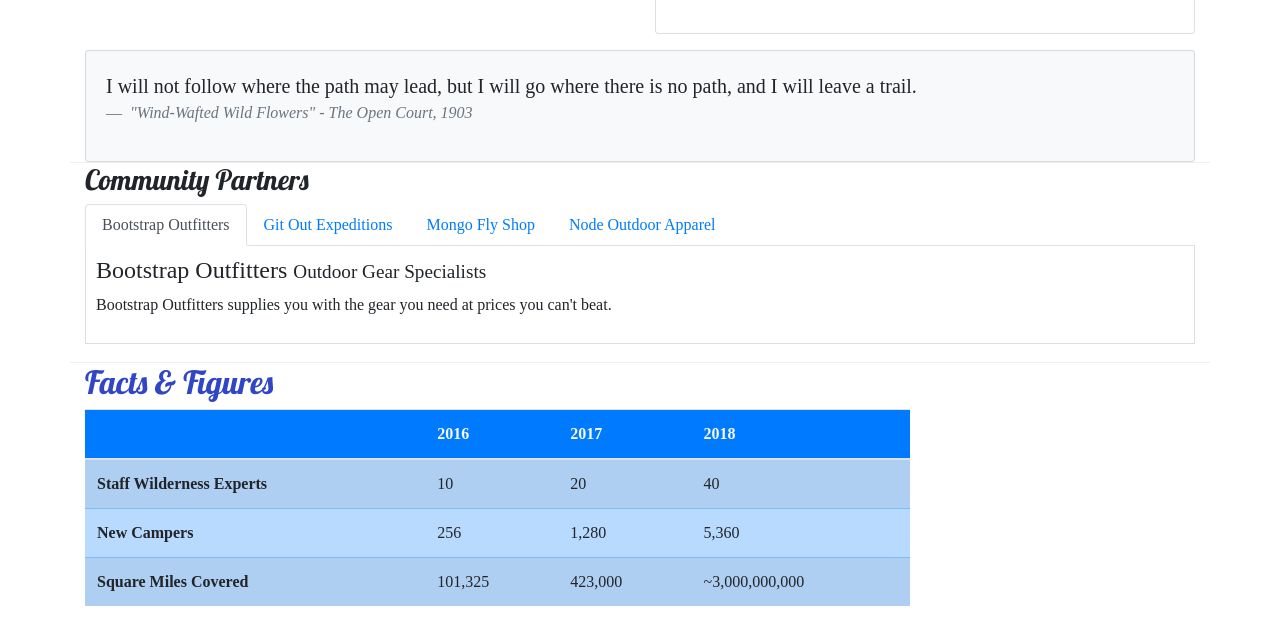
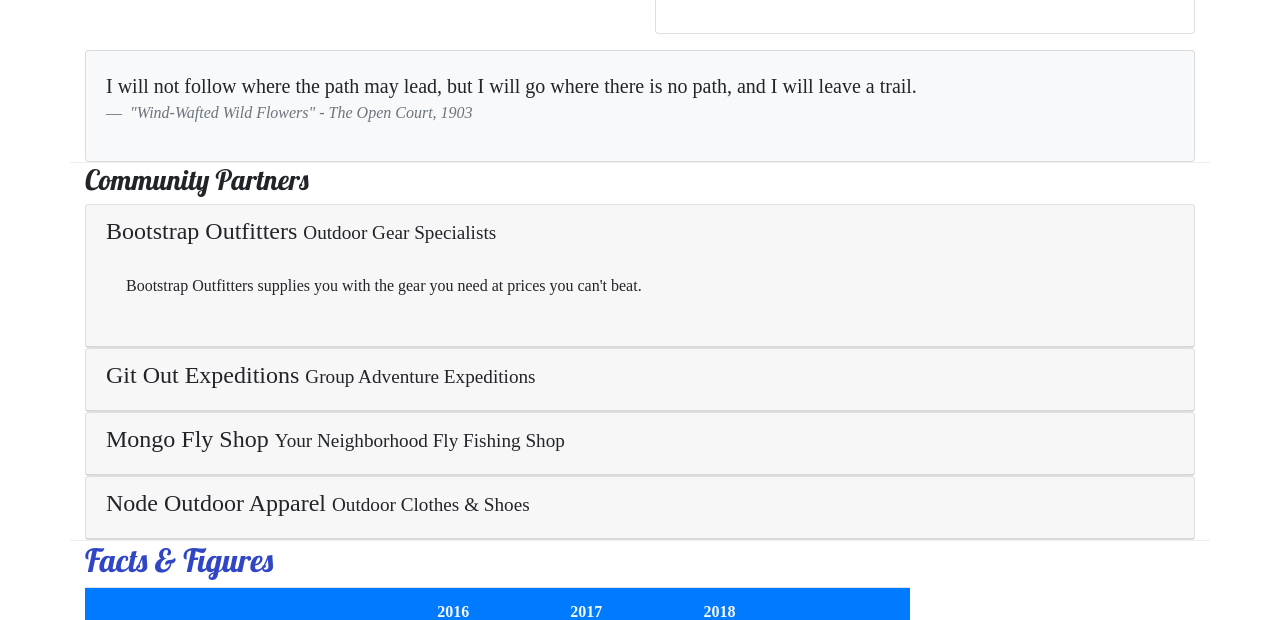
Before and after one commit to dah06a/bootstrap-testing, a website: page aboutus.html in a window 1280 px wide. Shown: the part 567-1187 px from the top of the page. Drawn offline with nearby package versions, Linux system fonts and the light colour scheme.

Commit message:
Changed community tabs section from tabs to accordion.

```diff
--- a/aboutus.html
+++ b/aboutus.html
@@ -100,28 +100,62 @@
         <div class="row row-content">
             <div class="col">
                 <h3>Community Partners</h3>
-                <ul class="nav nav-tabs">
-                    <li class="nav-item"><a class="nav-link active" href="#bootstrap" role="tab" data-toggle="tab">Bootstrap Outfitters</a></li>
-                    <li class="nav-item"><a class="nav-link" href="#git" role="tab" data-toggle="tab">Git Out Expeditions</a></li>
-                    <li class="nav-item"><a class="nav-link" href="#mongo" role="tab" data-toggle="tab">Mongo Fly Shop</a></li>
-                    <li class="nav-item"><a class="nav-link" href="#node" role="tab" data-toggle="tab">Node Outdoor Apparel</a></li>
-                </ul>
-                <div class="tab-content">
-                    <div role="tabpanel" class="tab-pane fade show active" id="bootstrap">
-                        <h4>Bootstrap Outfitters <small>Outdoor Gear Specialists</small></h4>
-                        <p class="d-none d-sm-block">Bootstrap Outfitters supplies you with the gear you need at prices you can't beat.</p>
+                <div id="accordion">
+                    <div class="card">
+                        <div role="tab" class="card-header">
+                            <h4>
+                                <a class="text-decoration-none text-reset" data-toggle="collapse" data-target="#bootstrap">
+                                    Bootstrap Outfitters <small>Outdoor Gear Specialists</small>
+                                </a>
+                            </h4>
+                            <div class="collapse show" id="bootstrap" data-parent="#accordion">
+                                <div class="card-body">
+                                    <p class="d-none d-sm-block">Bootstrap Outfitters supplies you with the gear you need at prices you can't beat.</p>
+                                </div>
+                            </div>
+                        </div>
                     </div>
-                    <div role="tabpanel" class="tab-pane fade" id="git">
-                        <h4>Git Out Expeditions <small>Group Adventure Expeditions</small></h4>
-                        <p class="d-none d-sm-block">Join Git Out Expeditions to explore new horizons with a group of other adventurers!</p>
+                    <div class="card">
+                        <div role="tab" class="card-header">
+                            <h4>
+                                <a class="collapsed text-decoration-none text-reset" data-toggle="collapse" data-target="#git">
+                                    Git Out Expeditions <small>Group Adventure Expeditions</small>
+                                </a>
+                            </h4>
+                            <div class="collapse" id="git" data-parent="#accordion">
+                                <div class="card-body">
+                                    <p class="d-none d-sm-block">Join Git Out Expeditions to explore new horizons with a group of other adventurers!</p>
+                                </div>
+                            </div>
+                        </div>
                     </div>
-                    <div role="tabpanel" class="tab-pane fade" id="mongo">
-                        <h4>Mongo Fly Shop <small>Your Neighborhood Fly Fishing Shop</small></h4>
-                        <p class="d-none d-sm-block">Need a new fishing pole, a tacklebox, or flies of all kinds? Stop by Mongo Fly Shop.</p>
+                    <div class="card">
+                        <div role="tab" class="card-header">
+                            <h4>
+                                <a class="collapsed text-decoration-none text-reset" data-toggle="collapse" data-target="#mongo">
+                                    Mongo Fly Shop <small>Your Neighborhood Fly Fishing Shop</small>
+                                </a>
+                            </h4>
+                            <div class="collapse" id="mongo" data-parent="#accordion">
+                                <div class="card-body">
+                                    <p class="d-none d-sm-block">Need a new fishing pole, a tacklebox, or flies of all kinds? Stop by Mongo Fly Shop.</p>
+                                </div>
+                            </div>
+                        </div>
                     </div>
-                    <div role="tabpanel" class="tab-pane fade" id="node">
-                        <h4>Node Outdoor Apparel <small>Outdoor Clothes & Shoes</small></h4>
-                        <p class="d-none d-sm-block">From polar fleeces to swimsuits, hiking boots to waders, a visit to Node will be sure to get you covered.</p>
+                    <div class="card">
+                        <div role="tab" class="card-header">
+                            <h4>
+                                <a class="collapsed text-decoration-none text-reset" data-toggle="collapse" data-target="#node">
+                                    Node Outdoor Apparel <small>Outdoor Clothes & Shoes</small>
+                                </a>
+                            </h4>
+                            <div class="collapse" id="node" data-parent="#accordion">
+                                <div class="card-body">
+                                    <p class="d-none d-sm-block">From polar fleeces to swimsuits, hiking boots to waders, a visit to Node will be sure to get you covered.</p>
+                                </div>
+                            </div>
+                        </div>
                     </div>
                 </div>
             </div>
```
